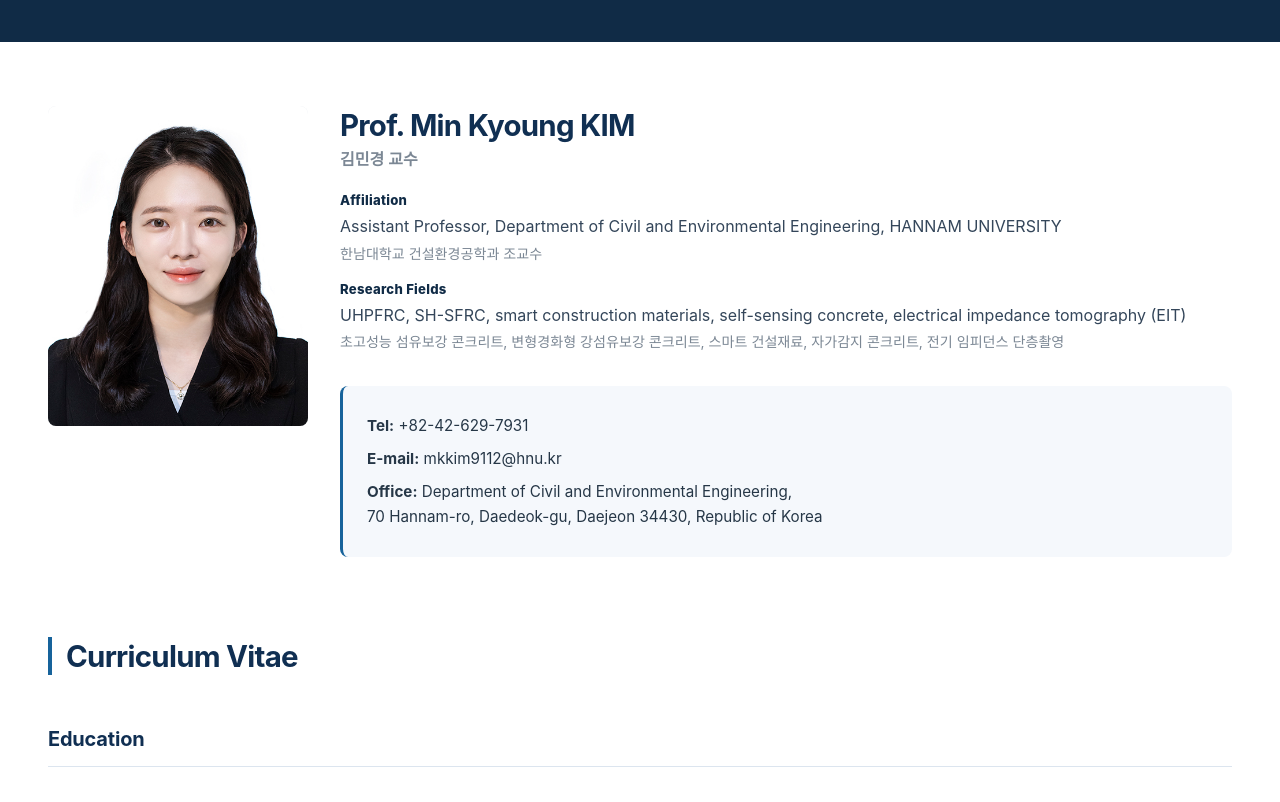
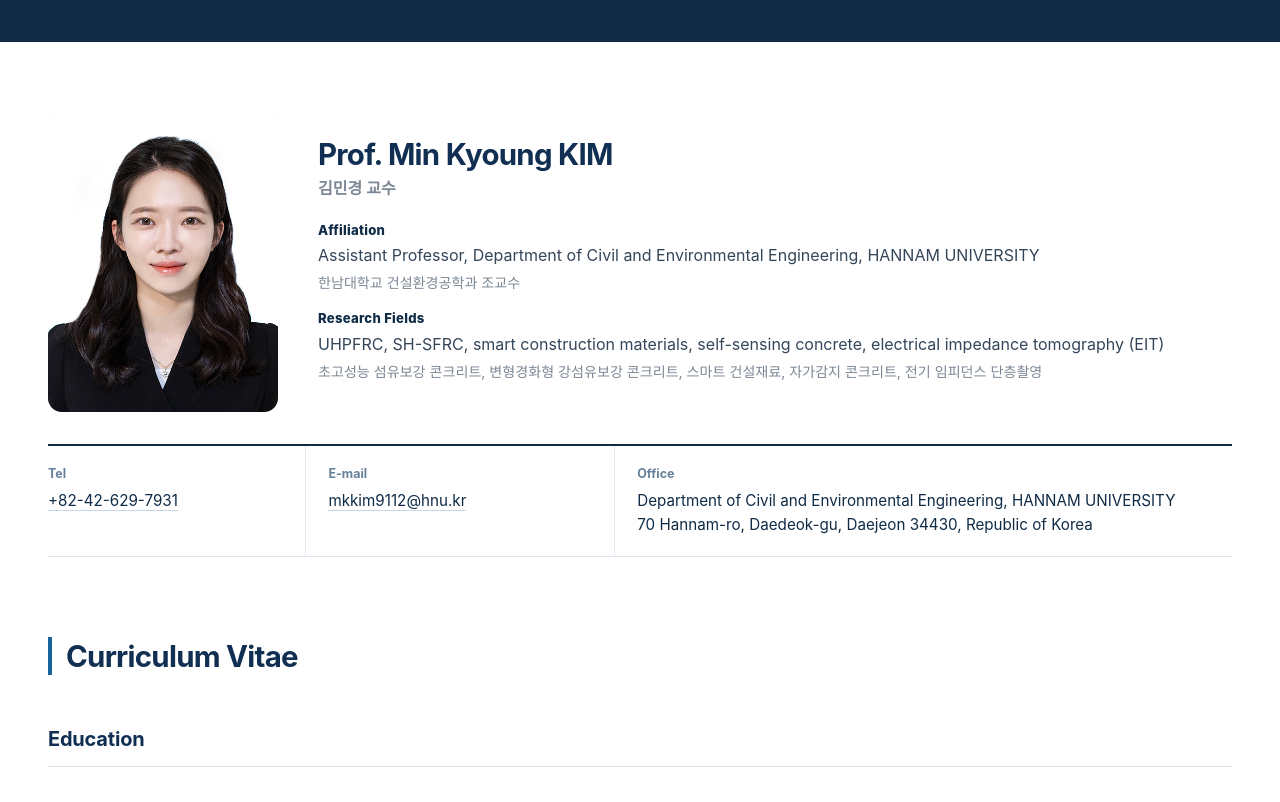
Before and after one commit to sms-laboratory/sms-laboratory.github.io, a plain HTML site: page professor.html in a window 1280 px wide. Shown: the part 258-1060 px from the top of the page. Drawn offline with Linux system fonts and the light colour scheme.

Commit message:
Professor profile: photo matches text height, contact as full-width strip
Co-Authored-By: Claude Opus 5.5 <noreply@anthropic.com>
Claude-Session: https://claude.ai/code/session_01KxWRM8uRCEetmZxq2TgqD5

```diff
--- a/professor.html
+++ b/professor.html
@@ -177,7 +177,37 @@
 .professor-page .profile-facts > div { margin-bottom: 14px; }
 .professor-page .profile-facts dt { margin-bottom: 2px; color: #102B46; font-size: .82rem; font-weight: 800; letter-spacing: .02em; }
 .professor-page .profile-facts dd { margin: 0; color: #34465a; line-height: 1.6; }
-.professor-page .profile-facts .cv-ko { display: block; margin-top: 3px; color: #7B8794; font-size: .88rem; }
+.professor-page .profile-facts .cv-ko { word-break: keep-all; display: block; margin-top: 3px; color: #7B8794; font-size: .88rem; }
+/* 프로필: 사진 높이를 오른쪽 정보와 맞춤 + 연락처는 아래 가로 띠 */
+.professor-page .profile-wrap {
+    display: grid;
+    grid-template-columns: 230px minmax(0, 1fr);
+    gap: 40px;
+    align-items: stretch;
+}
+.professor-page .profile-photo { width: auto; height: auto; min-height: 280px; border-radius: 14px; }
+.professor-page .profile-photo img { height: 100%; object-position: center 15%; }
+.professor-page .profile-info { align-self: center; min-width: 0; }
+.professor-page .profile-facts > div:last-child { margin-bottom: 0; }
+.professor-page .contact-strip {
+    display: grid;
+    grid-template-columns: 1fr 1.2fr 2.4fr;
+    margin: 32px 0 0;
+    border-top: 2px solid #102B46;
+    border-bottom: 1px solid #DCE5EF;
+}
+.professor-page .contact-strip > div { padding: 18px 22px 18px 0; }
+.professor-page .contact-strip > div + div { padding-left: 22px; border-left: 1px solid #E6EBF1; }
+.professor-page .contact-strip dt { margin-bottom: 4px; color: #66809A; font-size: .78rem; font-weight: 700; }
+.professor-page .contact-strip dd { margin: 0; color: #102B46; font-size: .95rem; line-height: 1.6; overflow-wrap: anywhere; }
+.professor-page .contact-strip a { color: inherit; text-decoration: none; border-bottom: 1px solid #C9D6E3; }
+.professor-page .contact-strip a:hover { color: #17639b; border-color: #17639b; }
+@media (max-width: 760px) {
+    .professor-page .profile-wrap { grid-template-columns: 1fr; gap: 24px; }
+    .professor-page .profile-photo { width: 200px; min-height: 0; aspect-ratio: 3 / 4; }
+    .professor-page .contact-strip { grid-template-columns: 1fr; }
+    .professor-page .contact-strip > div + div { padding-left: 0; border-left: 0; border-top: 1px solid #E6EBF1; }
+}
     </style>
   <script src="nav.js" defer></script>
 </head>
@@ -266,30 +296,25 @@
                     </div>
                 </dl>
 
-                <div class="contact-box">
-
-                    <p>
-                        <strong>Tel:</strong>
-                        +82-42-629-7931
-                    </p>
-
-                    <p>
-                        <strong>E-mail:</strong>
-                        mkkim9112@hnu.kr
-                    </p>
-
-                    <p>
-                        <strong>Office:</strong>
-                        Department of Civil and Environmental Engineering,<br>
-                        70 Hannam-ro, Daedeok-gu,
-                        Daejeon 34430, Republic of Korea
-                    </p>
-
-                </div>
 
             </div>
 
         </div>
+
+        <dl class="contact-strip">
+            <div>
+                <dt>Tel</dt>
+                <dd><a href="tel:+82426297931">+82-42-629-7931</a></dd>
+            </div>
+            <div>
+                <dt>E-mail</dt>
+                <dd><a href="mailto:mkkim9112@hnu.kr">mkkim9112@hnu.kr</a></dd>
+            </div>
+            <div>
+                <dt>Office</dt>
+                <dd>Department of Civil and Environmental Engineering, HANNAM UNIVERSITY<br>70 Hannam-ro, Daedeok-gu, Daejeon 34430, Republic of Korea</dd>
+            </div>
+        </dl>
 
     </section>
 
```
